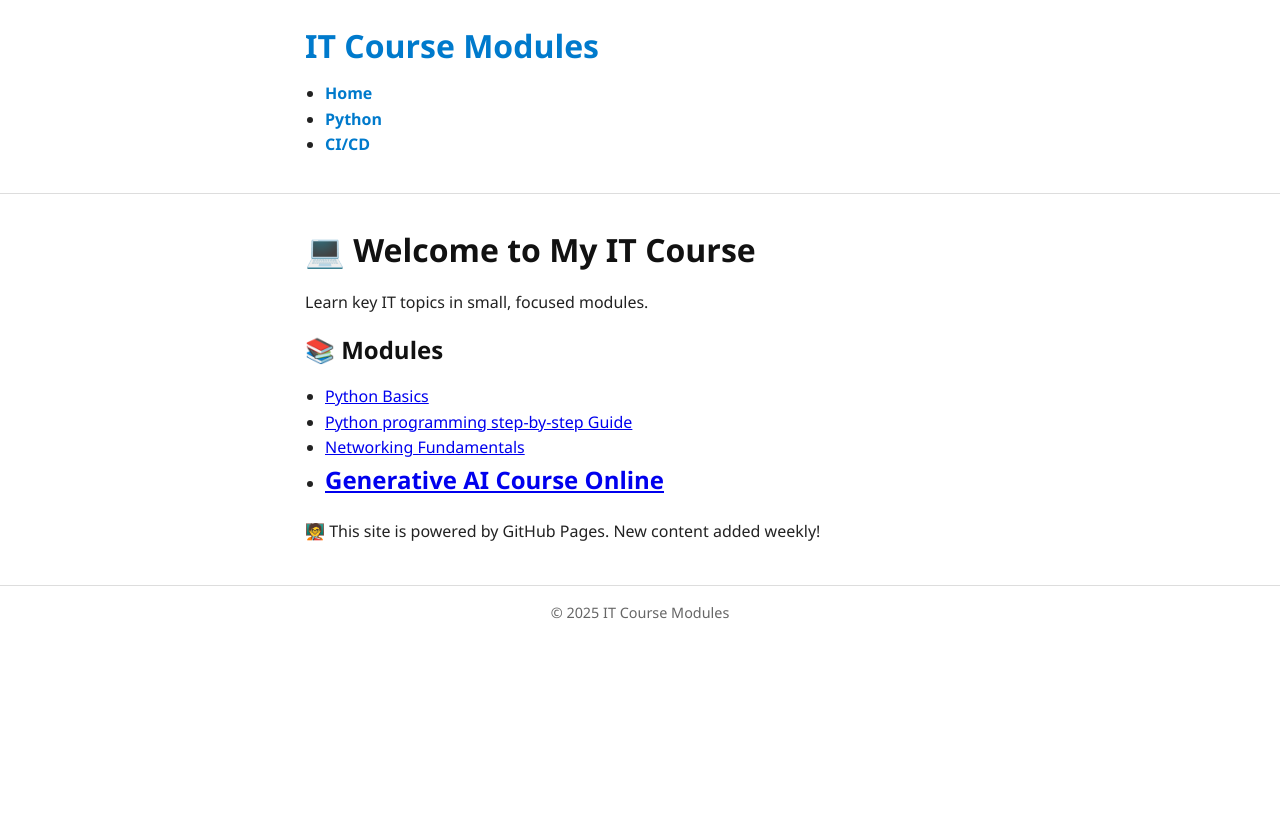
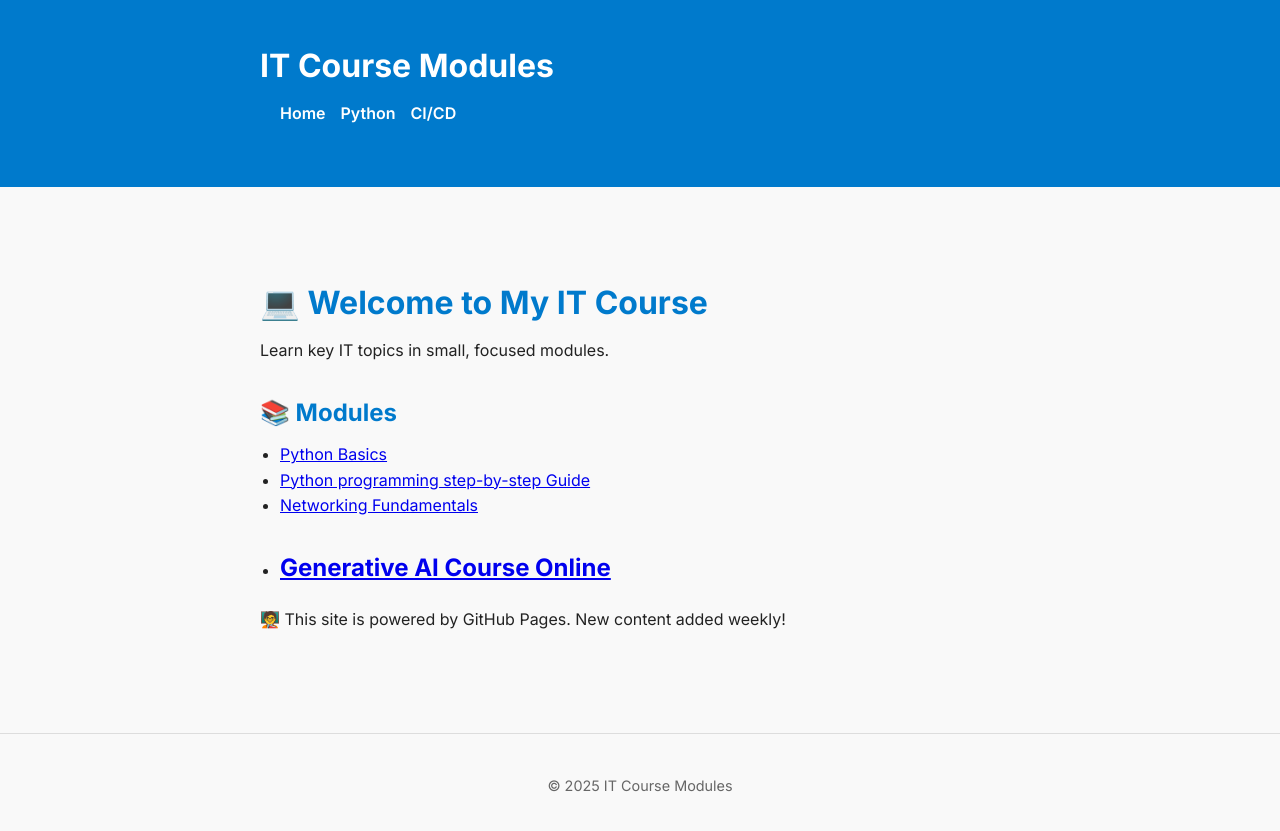
Before and after one commit to smithjackb/it-course, a Jekyll site: the page built from index.md, in a window 1280 px wide. Shown: the top 831 px of the page. Built offline with Jekyll 4.4.1, drawn with Linux system fonts in a browser that asks for light colours.

Commit message:
Update style.css

```diff
--- a/assets/css/style.css
+++ b/assets/css/style.css
@@ -1,44 +1,46 @@
-/* Basic reset */
+/* Reset */
 * {
-  box-sizing: border-box;
   margin: 0;
   padding: 0;
+  box-sizing: border-box;
 }
 
 body {
-  font-family: "Segoe UI", Tahoma, Geneva, Verdana, sans-serif;
-  background-color: #ffffff;
+  font-family: 'Inter', sans-serif;
+  background-color: #f9f9f9;
   color: #222;
   line-height: 1.6;
-  padding: 20px 0;
 }
 
 .container {
-  max-width: 700px;
+  max-width: 800px;
   margin: 0 auto;
-  padding: 0 15px;
+  padding: 20px;
 }
 
+/* Header */
 header {
-  border-bottom: 1px solid #ddd;
-  padding-bottom: 15px;
-  margin-bottom: 30px;
-}
-
-header h1 {
-  font-weight: 700;
-  font-size: 2rem;
-  margin-bottom: 10px;
+  background: #007acc;
+  color: white;
+  padding: 20px 0;
+  margin-bottom: 40px;
 }
 
 header h1 a {
-  color: #007acc;
+  color: white;
   text-decoration: none;
 }
 
+nav ul {
+  list-style: none;
+  margin-top: 10px;
+  display: flex;
+  flex-wrap: wrap;
+  gap: 15px;
+}
+
 nav a {
-  color: #007acc;
-  margin-right: 20px;
+  color: white;
   text-decoration: none;
   font-weight: 600;
 }
@@ -47,29 +49,39 @@ nav a:hover {
   text-decoration: underline;
 }
 
-main {
-  font-size: 1rem;
-}
-
-h1, h2, h3 {
-  color: #111;
-  margin-bottom: 15px;
+/* Main */
+main h1, main h2, main h3 {
+  margin-top: 30px;
+  margin-bottom: 10px;
+  color: #007acc;
 }
 
 p {
-  margin-bottom: 15px;
+  margin-bottom: 20px;
 }
 
 ul {
+  padding-left: 20px;
   margin-bottom: 20px;
-  padding-left: 20px;
+}
+
+code, pre {
+  background: #f4f4f4;
+  padding: 5px 10px;
+  border-radius: 5px;
+  display: block;
+  overflow-x: auto;
+}
+
+pre {
+  padding: 15px;
 }
 
 footer {
   text-align: center;
+  padding: 20px;
+  margin-top: 60px;
   font-size: 0.9rem;
   color: #666;
   border-top: 1px solid #ddd;
-  padding: 15px 0;
-  margin-top: 40px;
 }
```
